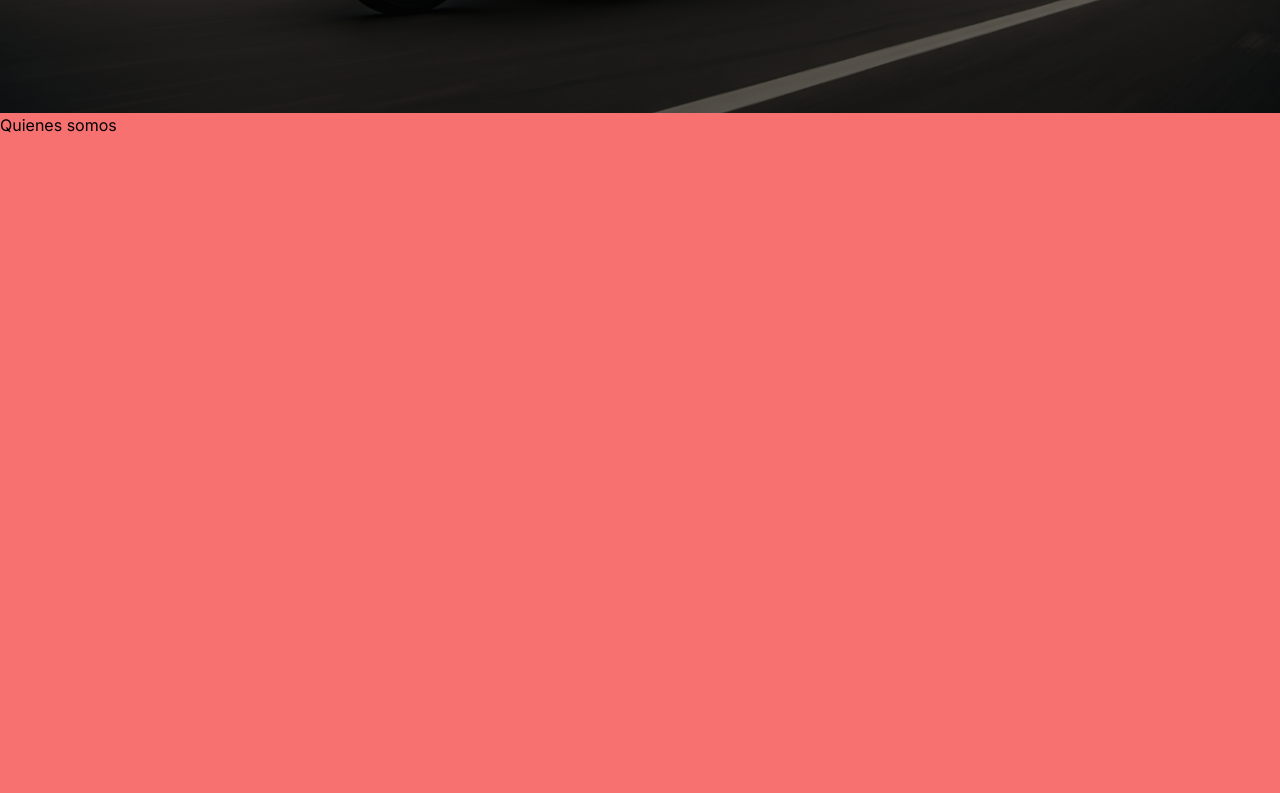
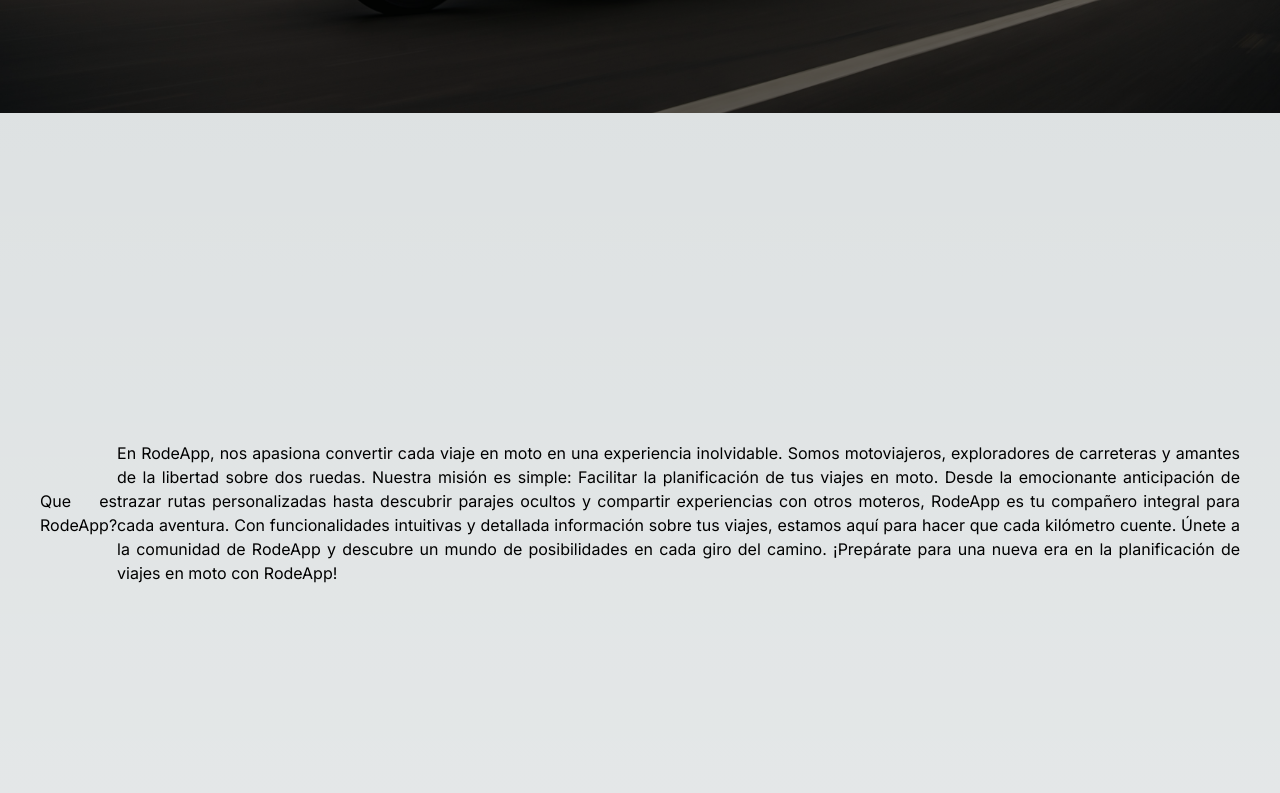
Before and after one commit to PabloMur/RodeApp, a Next.js app: page / in a window 1280 px wide. Shown: the part 687-1480 px from the top of the page. Built offline with nearby package versions, Linux system fonts and the light colour scheme.

Commit message:
add text to about

```diff
--- a/src/app/page.tsx
+++ b/src/app/page.tsx
@@ -14,7 +14,23 @@ export default function Home() {
         <CtaBtn></CtaBtn>
         <div className="h-full w-full absolute top-0 bg-black/50"></div>
       </div>
-      <section className="h-[100vh] w-full bg-red-400">Quienes somos</section>
+      <section className="h-[100vh] w-full flex justify-center items-center p-10 text-justify">
+        <h2>Que es RodeApp?</h2>
+        <p>
+          En RodeApp, nos apasiona convertir cada viaje en moto en una
+          experiencia inolvidable. Somos motoviajeros, exploradores de
+          carreteras y amantes de la libertad sobre dos ruedas. Nuestra misión
+          es simple: Facilitar la planificación de tus viajes en moto. Desde la
+          emocionante anticipación de trazar rutas personalizadas hasta
+          descubrir parajes ocultos y compartir experiencias con otros moteros,
+          RodeApp es tu compañero integral para cada aventura. Con
+          funcionalidades intuitivas y detallada información sobre tus viajes,
+          estamos aquí para hacer que cada kilómetro cuente. Únete a la
+          comunidad de RodeApp y descubre un mundo de posibilidades en cada giro
+          del camino. ¡Prepárate para una nueva era en la planificación de
+          viajes en moto con RodeApp!
+        </p>
+      </section>
       <section className="h-[100vh] w-full bg-green-400">Beneficios</section>
       <section className="min-h-[100vh] w-full">
         Testimonios
--- a/src/components/cards/TestimonialCard.tsx
+++ b/src/components/cards/TestimonialCard.tsx
@@ -7,7 +7,7 @@ const TestimonialCard = ({
   avatar,
 }: any) => {
   return (
-    <div className="bg-white p-6 rounded-lg shadow-md">
+    <div className="bg-white p-6 rounded-lg shadow-md m-2">
       <div className="flex items-center mb-4">
         <img src={avatar} alt={name} className="w-12 h-12 rounded-full mr-4" />
         <div>
```
